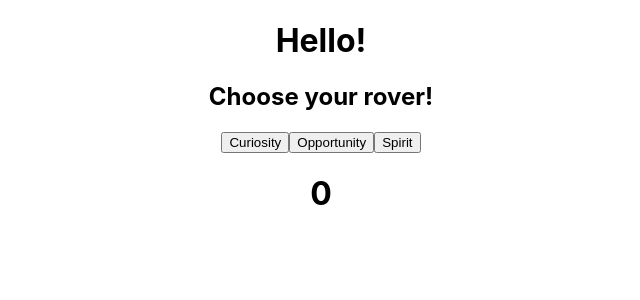
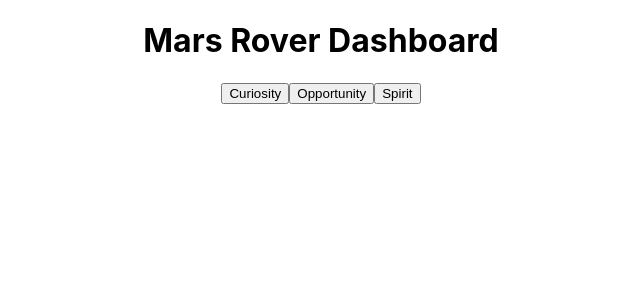
Before and after one commit to Urmatemugly/MarsRoverFE, a React (Create React App) app: page / in a window 1280 px wide. Shown: the top 300 px of the page, without its empty margins (319-959 px from the left). Built offline with nearby package versions, Linux system fonts and the light colour scheme.

Commit message:
Buttons render and fire events

```diff
--- a/src/App.js
+++ b/src/App.js
@@ -1,6 +1,6 @@
 import React, { Component } from 'react';
 // import ReactDom from 'react-dom';
-import Selector from './Selector';
+import Datapanel from './Datapanel';
 import './App.css';
 
 
@@ -8,8 +8,7 @@
   render() {
     return (
       <div>
-      <h1 className="App">Hello!</h1>
-      <Selector />
+      <Datapanel />
       </div>
     );
   }
--- a/src/Button.js
+++ b/src/Button.js
@@ -1,40 +1,21 @@
 import React, { Component } from 'react';
-// import Selector from ('./Selector')
+
 
 class Button extends Component {
   constructor(props){
     super(props);
-    this.state = {
-      clicked: false,
-      count: 0
-    }
-    this.handleClick = this.handleClick.bind(this);
+  this.handleClick = this.handleClick.bind(this);
   }
 
-  handleClick(e){
-    this.setState(st => {
-      return {
-        count: st.count+1
-      }
-    })
+  handleClick(evt){
+    this.props.getData(this.props.name)
   }
 
-  // doThis(){
-  //   const count = 0;
-  //   const btn = document.querySelector('btn');
-  //   btn.addEventlistener('onClick', function(e){
-  //     count++
-  //   })
-  // }
+  /** Map over rovernames (props) & create button for each with eventListener**/
   render() {
     return (
-      <div>
-        <button onClick={this.handleClick}>Curiosity</button>
-        <button onClick={this.handleClick}>Opportunity</button>
-        <button onClick={this.handleClick}>Spirit</button>
-        <h1>{this.state.count}</h1>
-      </div>
-        )
+      <button onClick={this.handleClick}>{this.props.name}</button>
+    )
   }
 
 }
--- /dev/null
+++ b/src/Datapanel.js
@@ -0,0 +1,68 @@
+import React, { Component } from 'react';
+import Button from './Button.js';
+
+/** Build a stateful component to supply data to its children **/
+class Datapanel extends Component {
+  static defaultProps = {
+    rovers: ['Curiosity', 'Opportunity', 'Spirit'],
+  };
+  constructor(props){
+    super(props);
+    /** Rover names as properties (iterate for buttons) **/
+
+    /** Define elements of state  **/
+    this.state = {
+      chosen: false,
+      selected: {
+        name: '',
+        launch:'',
+        land:'',
+        status:'',
+        imgs:[],
+        dates:[],
+      }
+    };
+    /** Bind (this) **/
+    this.getRoverName = this.getRoverName.bind(this);
+  }
+
+  updateState(state) {
+    this.setState(st => ({
+      chosen: true
+    }));
+  }
+// addCount(){
+// console.log('clicked!');
+// }
+getRoverName(name){
+  console.log('clicked!');
+  console.log(name);
+}
+  /** Function to handle click**/
+  // handleClick(e) {
+  //   this.setState(state => ({
+  //     ...state,
+  //     chosen: true,
+  //     selected: {
+  //       name: event.currentTarget
+  //       }
+  //     }
+  //   ))
+  // }
+
+
+  /** Render clickable buttons, displaying currently clicked**/
+  render(){
+    return (
+      <div className="App">
+      <h1>Mars Rover Dashboard</h1>
+      <h2>{this.state.selected.name}</h2>
+      {this.props.rovers.map(rover =>
+        <Button getData={this.getRoverName} name={rover}/>
+       )}
+      </div>
+    )
+  }
+}
+
+export default Datapanel;
--- a/src/Selector.js
+++ /dev/null
@@ -1,38 +0,0 @@
-import React, { Component } from 'react';
-import Button from './Button';
-
-
-class Selector extends Component {
-constructor(props){
-  super(props);
-
-
-  // const count = 10;
-  //
-  // btnlisten.addEventlistener("click" clickCount(e){
-  //   let count = 0;
-  //   count++;
-  //   return console.log(count);
-  // });
-/**
-click counter
-
-**/
-
-    /** make api call
-    html structure
-    disable actions
-    setdelay
-    display data**/
-
-}
-  render(){
-    return <div className="App">
-              <h2>Choose your rover!</h2>
-                <Button />
-                <p></p>
-          </div>
-  }
-}
-
-export default Selector;
```
